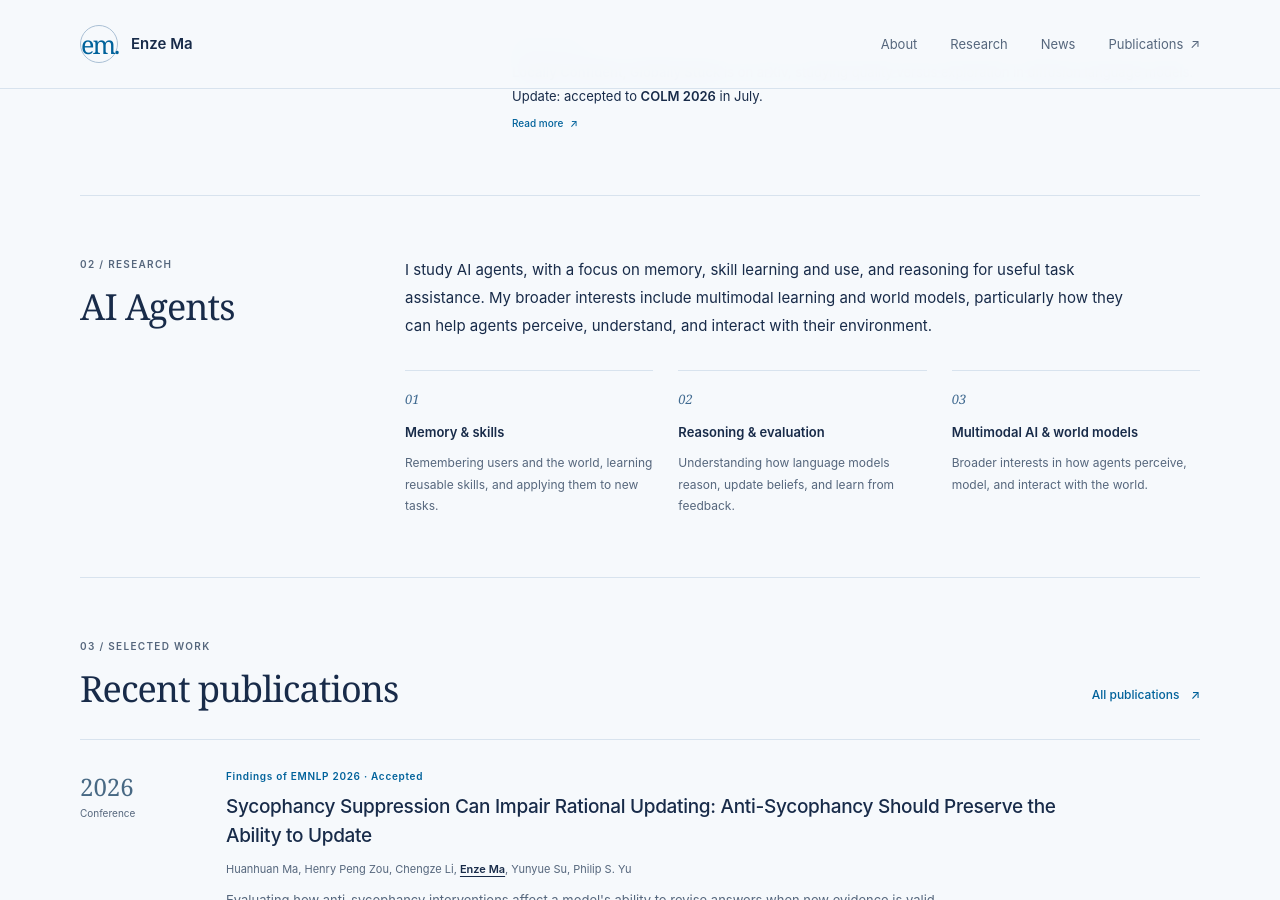
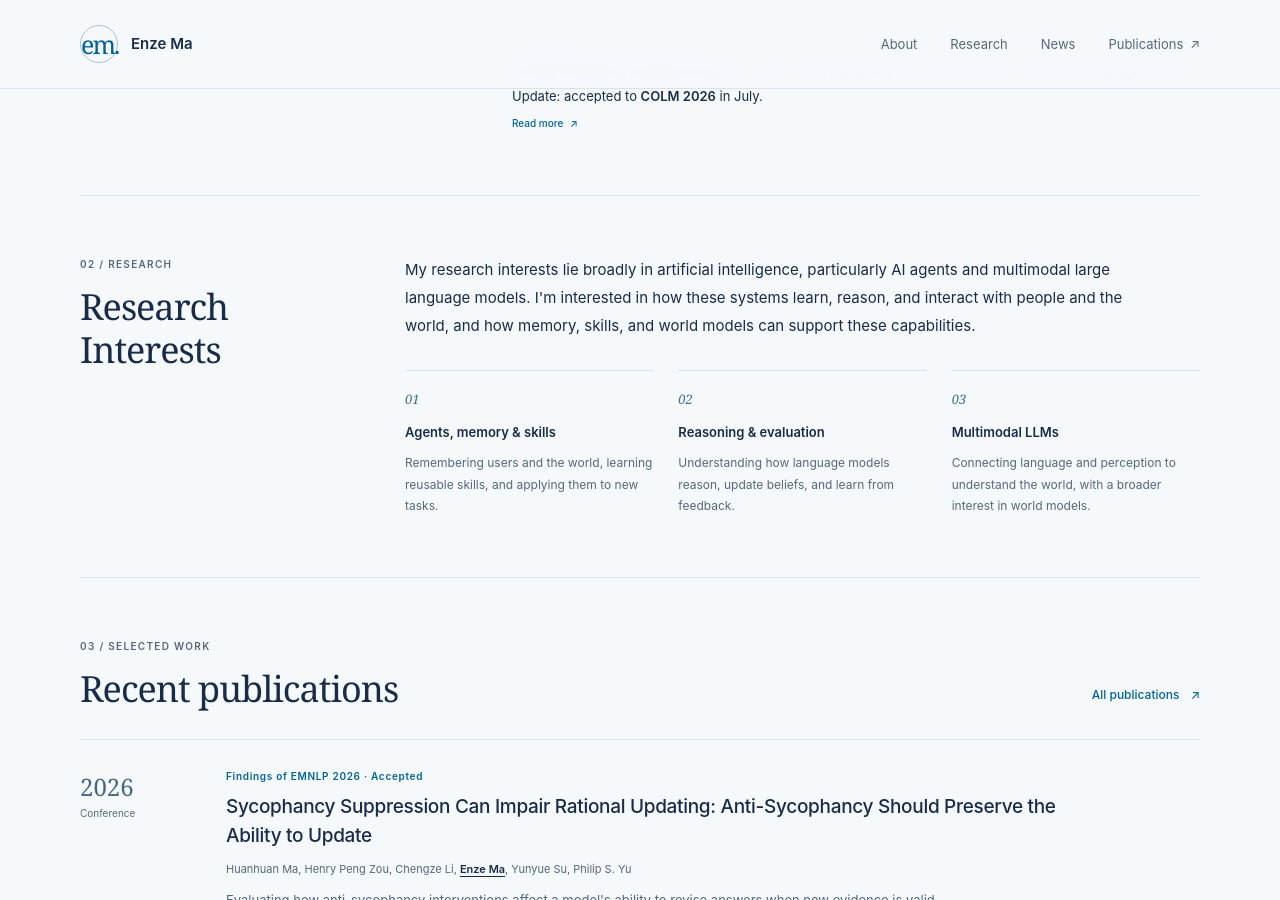
Before and after one commit to sora1998/sora1998.github.io, a Jekyll site: the page built from _pages/about.md, in a window 1280 px wide and 900 px high, scrolled down 1284 px. Built offline with Jekyll 4.4.1, drawn with Linux system fonts in a browser that asks for light colours; some of the changed text lies outside the part shown.

Commit message:
Broaden research interests to AI agents and multimodal LLMs

```diff
--- a/_config.yml
+++ b/_config.yml
@@ -12,7 +12,7 @@ site_theme               : "default" # Currently available options are "default"
 title                    : "Enze Ma"
 title_separator          : "-"
 name                     : &name "Enze Ma"
-description              : &description "Enze Ma — Ph.D. student at UIC studying AI agents, with interests in memory, skills, reasoning, multimodal learning, and world models."   # Default description for pages without their own description
+description              : &description "Enze Ma — Ph.D. student at UIC with broad interests in artificial intelligence, particularly AI agents and multimodal large language models."   # Default description for pages without their own description
 url                      : https://sora1998.github.io # The base hostname & protocol for your site e.g. "https://[your GitHub username].github.io",
                                                            # or if you already have some other page hosted on Github then use "https://[your GitHub username].github.io/[Your Repo Name]"
 baseurl                  : "" # the subpath of your site, e.g. "/blog"
--- a/_pages/about.md
+++ b/_pages/about.md
@@ -1,7 +1,7 @@
 ---
 layout: academic
-title: "AI Agents"
-description: "Enze Ma is a Computer Science Ph.D. student at UIC studying AI agents, with interests in memory, skills, reasoning, multimodal learning, and world models."
+title: "AI Research"
+description: "Enze Ma is a Computer Science Ph.D. student at UIC with broad interests in artificial intelligence, particularly AI agents and multimodal large language models."
 permalink: /
 ---
 <section class="hero" id="about" aria-labelledby="intro-title">
@@ -13,7 +13,7 @@ permalink: /
       <p>I'm a Ph.D. student at <a href="https://cs.uic.edu/">UIC</a>, advised by <a href="https://cs.uic.edu/profiles/philip-yu/">Prof. Philip S. Yu</a> in the <a href="https://bdsc-uic.github.io/people.html">Big Data and Social Computing Lab</a>.</p>
       <p>Previously, I earned my B.S. and M.S. in Computer Science at <strong>UC San Diego</strong>, where I worked with <a href="https://zhiting.ucsd.edu/">Prof. Zhiting Hu</a>.</p>
     </div>
-    <p class="current-focus"><span aria-hidden="true">↳</span> Exploring how AI agents understand and interact with the world to help people accomplish tasks.</p>
+    <p class="current-focus"><span aria-hidden="true">↳</span> Exploring how AI systems learn, reason, and interact with people and the world.</p>
     <div class="social-links" aria-label="Contact and academic profiles">
       <a class="button button-primary" href="mailto:{{ site.author.email }}">Say hello <span aria-hidden="true">↗</span></a>
       <a href="{{ site.author.googlescholar }}">Scholar <span aria-hidden="true">↗</span></a>
@@ -33,13 +33,13 @@ permalink: /
 </section>
 
 <section class="section research-section" id="research" aria-labelledby="research-title">
-  <div class="section-heading"><p class="eyebrow">02 / Research</p><h2 id="research-title">AI Agents</h2></div>
+  <div class="section-heading"><p class="eyebrow">02 / Research</p><h2 id="research-title">Research Interests</h2></div>
   <div class="research-content">
-    <p class="section-intro">I study AI agents, with a focus on memory, skill learning and use, and reasoning for useful task assistance. My broader interests include multimodal learning and world models, particularly how they can help agents perceive, understand, and interact with their environment.</p>
+    <p class="section-intro">My research interests lie broadly in artificial intelligence, particularly AI agents and multimodal large language models. I'm interested in how these systems learn, reason, and interact with people and the world, and how memory, skills, and world models can support these capabilities.</p>
     <div class="research-grid">
-      <div class="research-topic"><span class="topic-number">01</span><h3>Memory & skills</h3><p>Remembering users and the world, learning reusable skills, and applying them to new tasks.</p></div>
+      <div class="research-topic"><span class="topic-number">01</span><h3>Agents, memory & skills</h3><p>Remembering users and the world, learning reusable skills, and applying them to new tasks.</p></div>
       <div class="research-topic"><span class="topic-number">02</span><h3>Reasoning & evaluation</h3><p>Understanding how language models reason, update beliefs, and learn from feedback.</p></div>
-      <div class="research-topic"><span class="topic-number">03</span><h3>Multimodal AI & world models</h3><p>Broader interests in how agents perceive, model, and interact with the world.</p></div>
+      <div class="research-topic"><span class="topic-number">03</span><h3>Multimodal LLMs</h3><p>Connecting language and perception to understand the world, with a broader interest in world models.</p></div>
     </div>
   </div>
 </section>
```
